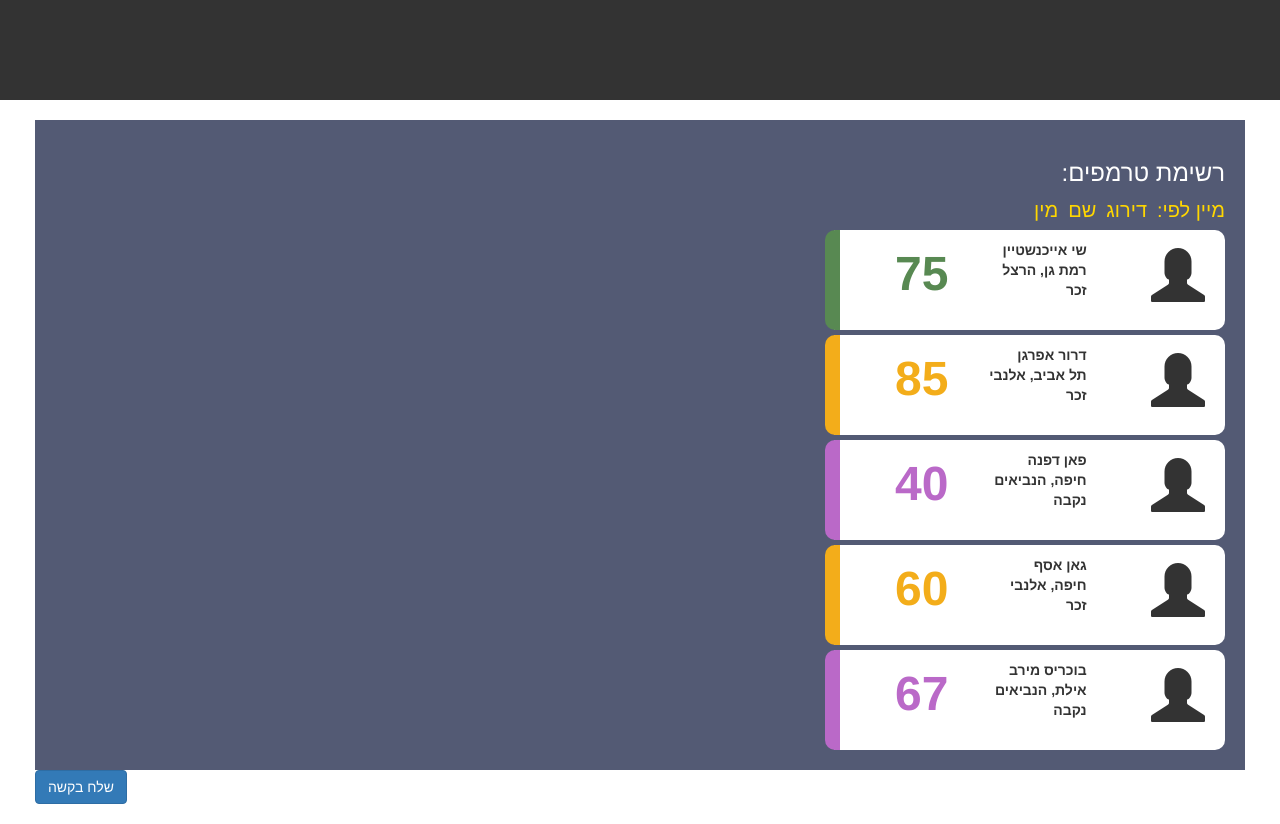
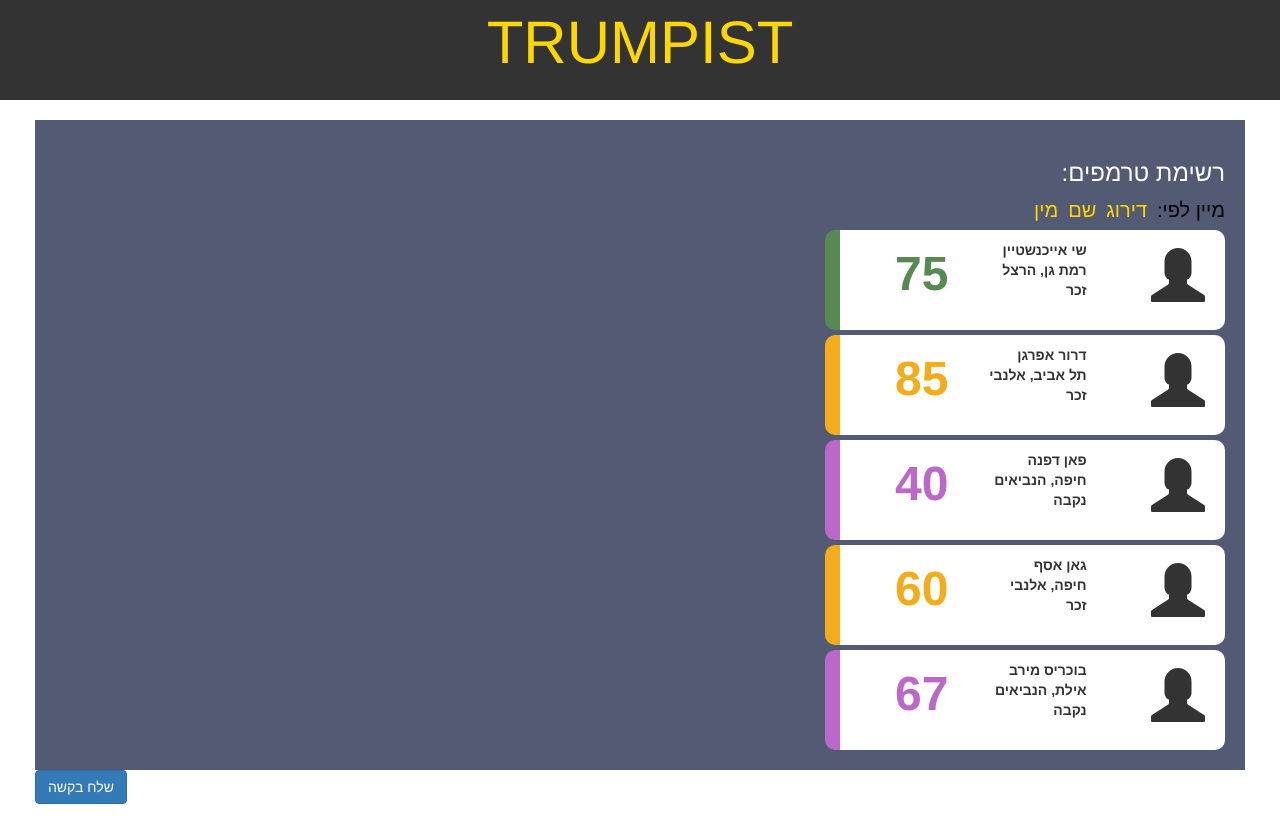
Before and after one commit to ShaiEichenstein/Trumpist, an Angular app in the folder TrumpistApp/: page / in a window 1280 px wide. Built offline with nearby package versions, Linux system fonts and the light colour scheme.

Commit message:
header style

```diff
--- a/TrumpistApp/src/app/header/header.component.css
+++ b/TrumpistApp/src/app/header/header.component.css
@@ -1,9 +1,12 @@
 .navbar-brand {
-    max-width: 50%;
+  max-width: 50%;
 }
 
 .header-div {
-background: #333333;
-height:100px;
-width: 100%;
+  background: #333333;
+  height: 100px;
+  width: 100%;
+  color: gold;
+  text-align: center;
+  font-size: 60px;
 }
--- a/TrumpistApp/src/app/header/header.component.html
+++ b/TrumpistApp/src/app/header/header.component.html
@@ -12,7 +12,9 @@
              src="assets/images/trumpistLogo.jpg">
     </a>
 </div> -->
-<div class="header-div"></div>
+<div class="header-div" style="color:gold">
+  TRUMPIST
+</div>
 
 <!-- <ul class = "nav nav-tabs">
    <li class = "active"><a href = "#">Home</a></li>
--- a/TrumpistApp/src/app/tramp-list/tramp-list.component.html
+++ b/TrumpistApp/src/app/tramp-list/tramp-list.component.html
@@ -2,7 +2,7 @@
     <h3>
     רשימת טרמפים:
   </h3>
-  <span class="sort-button"> מיין לפי:</span>
+  <span class="sort-button" style="color:black"> מיין לפי:</span>
   <a class="sort-button" (click)="sort('byRank')">דירוג</a>
   <a class="sort-button" (click)="sort('byName')">שם</a>
   <a class="sort-button" (click)="sort('byGender')">מין</a>
```
